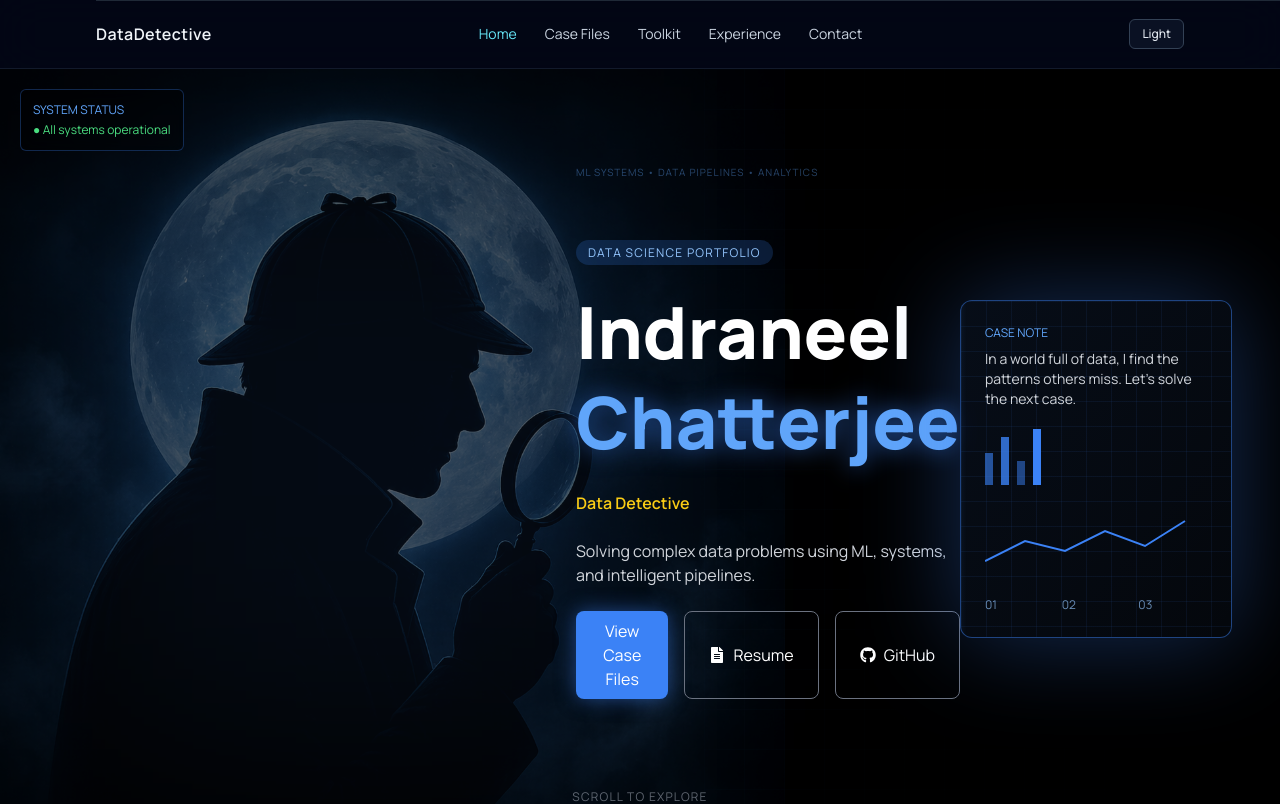
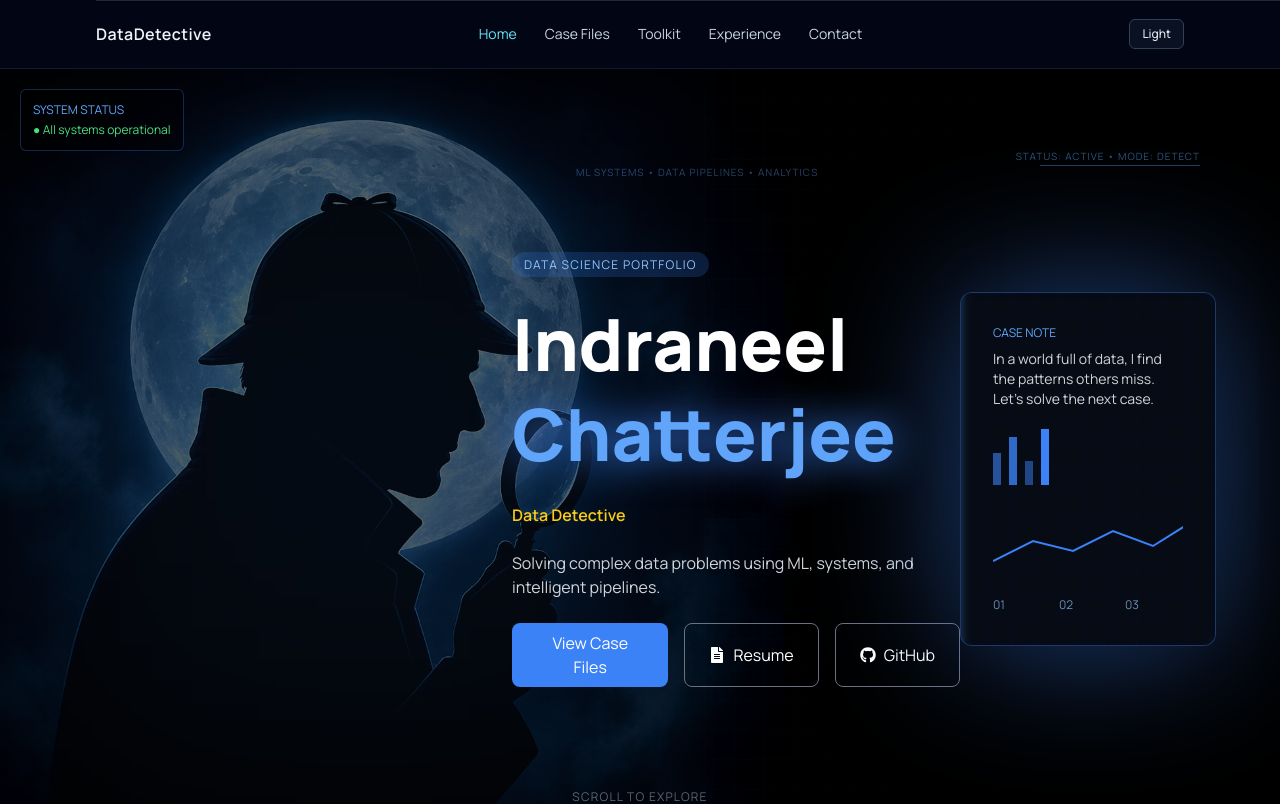
Before and after one commit to DataDetective-Neel/Portfolio_latest, a React (Vite) app: page / in a window 1280 px wide. Shown: the top 804 px of the page. Built offline with nearby package versions, Linux system fonts and the light colour scheme.

Commit message:
animation added

```diff
--- a/src/components/Hero.jsx
+++ b/src/components/Hero.jsx
@@ -1,19 +1,23 @@
 import { FaGithub, FaFileAlt } from "react-icons/fa";
+import { motion } from "framer-motion";
 
 export default function Hero() {
   return (
     <section className="relative w-full h-screen overflow-hidden text-white bg-black">
 
       {/* DETECTIVE IMAGE */}
-      <img
+      <motion.img
+        initial={{ opacity: 0, scale: 1.02 }}
+        animate={{ opacity: 1, scale: 1 }}
+        transition={{ duration: 1.2 }}
         src="/detective.png"
         alt="detective"
         className="absolute left-[-5%] top-0 h-full w-auto object-cover opacity-100"
+        style={{ filter: "brightness(1.2) contrast(1.1)" }}
       />
 
       {/* MOON GLOW */}
       <div className="absolute left-[5%] top-[10%] w-[600px] h-[600px] bg-blue-500/20 blur-[120px]" />
-
 
       {/* GLOBAL OVERLAY */}
       <div className="absolute inset-0 bg-black/60" />
@@ -21,8 +25,7 @@ export default function Hero() {
       {/* RIGHT GRID */}
       <div className="absolute right-0 top-0 w-[45%] h-full
         bg-[linear-gradient(rgba(59,130,246,0.05)_1px,transparent_1px),linear-gradient(to_right,rgba(59,130,246,0.05)_1px,transparent_1px)]
-        bg-[size:40px_40px] opacity-20">
-
+        bg-[size:30px_30px] opacity-30">
         <div className="absolute inset-0 bg-gradient-to-l from-black via-black/40 to-transparent" />
       </div>
 
@@ -39,15 +42,28 @@ export default function Hero() {
         ML SYSTEMS • DATA PIPELINES • ANALYTICS
       </div>
 
+      {/* EXTRA UI DETAILS */}
+      <div className="absolute top-20 right-20 text-[10px] text-blue-400 opacity-50 tracking-widest">
+        STATUS: ACTIVE • MODE: DETECT
+      </div>
 
-      {/* MAIN GRID LAYOUT */}
+      <div className="absolute top-24 right-20 w-40 h-[1px] bg-blue-400 opacity-30 animate-pulse" />
+
+      <div className="absolute top-20 right-40 w-2 h-2 bg-blue-400 rounded-full opacity-40 animate-ping" />
+
+      {/* MAIN GRID */}
       <div className="relative z-10 h-full w-full flex items-center">
 
-        {/* LEFT (EMPTY FOR IMAGE BALANCE) */}
-        <div className="w-[45%]" />
+        {/* LEFT SPACE */}
+        <div className="w-[40%]" />
 
         {/* CENTER CONTENT */}
-        <div className="w-[30%] space-y-6">
+        <motion.div
+          initial={{ opacity: 0, y: 40 }}
+          animate={{ opacity: 1, y: 0 }}
+          transition={{ duration: 0.8 }}
+          className="w-[35%] space-y-6"
+        >
 
           <span className="text-xs px-3 py-1 bg-blue-500/20 text-blue-300 rounded-full tracking-widest">
             DATA SCIENCE PORTFOLIO
@@ -55,7 +71,7 @@ export default function Hero() {
 
           <h1 className="text-7xl font-extrabold leading-tight">
             <span className="text-white">Indraneel</span><br />
-            <span className="text-blue-400 drop-shadow-[0_0_12px_rgba(59,130,246,0.6)]">
+            <span className="text-blue-400 drop-shadow-[0_0_20px_rgba(59,130,246,0.9)]">
               Chatterjee
             </span>
           </h1>
@@ -67,37 +83,52 @@ export default function Hero() {
           </p>
 
           <div className="flex gap-4">
-            <button className="px-6 py-2 bg-blue-500 rounded-lg shadow-[0_0_20px_rgba(59,130,246,0.5)]">
+            <button className="px-6 py-2 bg-blue-500 rounded-lg
+            hover:scale-105 hover:shadow-[0_0_30px_rgba(59,130,246,0.8)]
+            transition-all duration-300">
               View Case Files
             </button>
-            <button className="px-6 py-2 border border-gray-500 rounded-lg flex items-center gap-2">
+
+            <button className="px-6 py-2 border border-gray-500 rounded-lg flex items-center gap-2
+            hover:bg-white/10 transition-all">
               <FaFileAlt /> Resume
             </button>
-            <button className="px-6 py-2 border border-gray-500 rounded-lg flex items-center gap-2">
+
+            <button className="px-6 py-2 border border-gray-500 rounded-lg flex items-center gap-2
+            hover:bg-white/10 transition-all">
               <FaGithub /> GitHub
             </button>
           </div>
 
-        </div>
+        </motion.div>
 
         {/* RIGHT PANEL */}
-        <div className="w-[25%] flex justify-end pr-12">
+        <div className="w-[25%] flex justify-end pr-16">
 
-          <div className="relative w-[440px] bg-[#0b1220]/40 backdrop-blur-2xl
-          border border-blue-500/50 rounded-xl p-6
-          shadow-[0_0_100px_rgba(59,130,246,0.35)]
-          overflow-hidden">
+          <motion.div
+            initial={{ opacity: 0, x: 80 }}
+            animate={{ opacity: 1, x: 0 }}
+            transition={{ delay: 0.3, duration: 0.8 }}
+            whileHover={{ y: -8 }}
+            className="relative w-[460px]
+            bg-[#0b1220]/60 backdrop-blur-3xl
+            border border-blue-500/40 rounded-xl p-8
+            shadow-[0_0_140px_rgba(59,130,246,0.5)]
+            overflow-hidden
+            hover:shadow-[0_0_180px_rgba(59,130,246,0.7)]
+            transition-all duration-500"
+          >
 
             {/* ACCENT LINE */}
-            <div className="absolute left-0 top-0 h-full w-[2px] bg-blue-400/10 blur-[2px]" />
-
-            {/* INNER GLOW */}
-            <div className="absolute inset-0 bg-gradient-to-br from-blue-500/5 to-transparent" />
+            <div className="absolute left-0 top-0 h-full w-[2px] bg-blue-400/60 blur-[2px]" />
 
             {/* GRID */}
             <div className="absolute inset-0
-            bg-[linear-gradient(rgba(59,130,246,0.08)_1px,transparent_1px),linear-gradient(to_right,rgba(59,130,246,0.08)_1px,transparent_1px)]
+            bg-[linear-gradient(rgba(59,130,246,0.04)_1px,transparent_1px),linear-gradient(to_right,rgba(59,130,246,0.04)_1px,transparent_1px)]
             bg-[size:25px_25px]" />
+
+            {/* EXTRA SOFT BLUR */}
+            <div className="absolute inset-0 bg-black/20 backdrop-blur-sm" />
 
             <div className="relative z-10">
 
@@ -133,18 +164,17 @@ export default function Hero() {
               </div>
 
             </div>
-          </div>
+          </motion.div>
 
         </div>
 
       </div>
 
-      {/* BOTTOM COORDINATES */}
+      {/* BOTTOM */}
       <div className="absolute bottom-6 left-6 text-xs text-blue-400 opacity-40">
         51.5074° N, 0.1278° W
       </div>
 
-      {/* SCROLL */}
       <div className="absolute bottom-10 left-1/2 -translate-x-1/2 text-xs text-gray-400 tracking-widest opacity-60">
         SCROLL TO EXPLORE
         <div className="mt-2 w-4 h-4 border-b border-r border-gray-400 rotate-45 mx-auto"></div>
```
